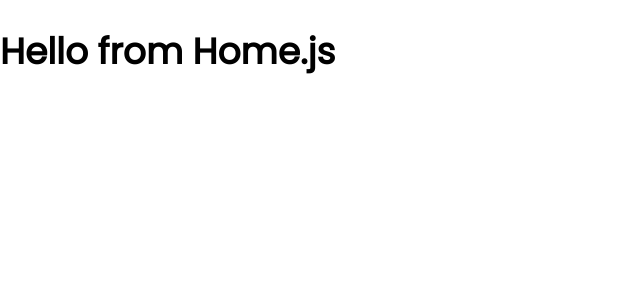
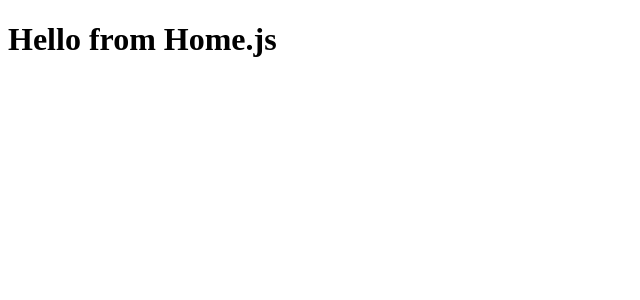
Before and after one commit to founders-programme-2/commons, a React (Create React App) app in the folder client/: page / in a window 1280 px wide. Shown: the top 300 px of the page, without its empty margins (0-640 px from the left). Built offline with nearby package versions, Linux system fonts and the light colour scheme.

Commit message:
remove css files

```diff
--- a/client/src/App.js
+++ b/client/src/App.js
@@ -1,9 +1,9 @@
 import React, { Component } from 'react';
 import { Route, Switch, BrowserRouter } from 'react-router-dom';
-import './App.css';
+
+import Menu from './component/common/Menu';
 
 // burger menu components
-import Menu from './component/common/Menu';
 import Home from './component/views/Home';
 import About from './component/views/About';
 import HowTo from './component/views/HowTo';
--- a/client/src/index.css
+++ /dev/null
@@ -1,35 +0,0 @@
-/* Fonts */
-
-
-@import url('https://fonts.googleapis.com/css?family=Poppins');
-
-  h1,
-  h2 {
-    font-family: 'Poppins', sans-serif;
-    font-size: 36px;
-    font-weight: 800;
-  }
-
-  body,
-  html {
-    padding: 0;
-    margin: 0;
-  }
-
-  body {
-    font-family: 'Poppins', sans-serif;
-    font-size: 20px;
-  }
-
-  html {
-    background-color: var(--white);
-  }
-
-  :root {
-    --heading-color: #000000;
-    --paragraph-color: #000000;
-    --button-background-color: #FFC729;
-    --button-text-color: #5B5B68;
-    --line-color: #faa634;
-    --border-color: white;
-  }
--- a/client/src/index.js
+++ b/client/src/index.js
@@ -2,7 +2,6 @@ import React from 'react';
 import ReactDOM from 'react-dom';
 import { BrowserRouter } from 'react-router-dom';
 
-import './index.css';
 import App from './App';
 
 ReactDOM.render(
```
Also changed, not shown: client/src/App.css (deleted).
